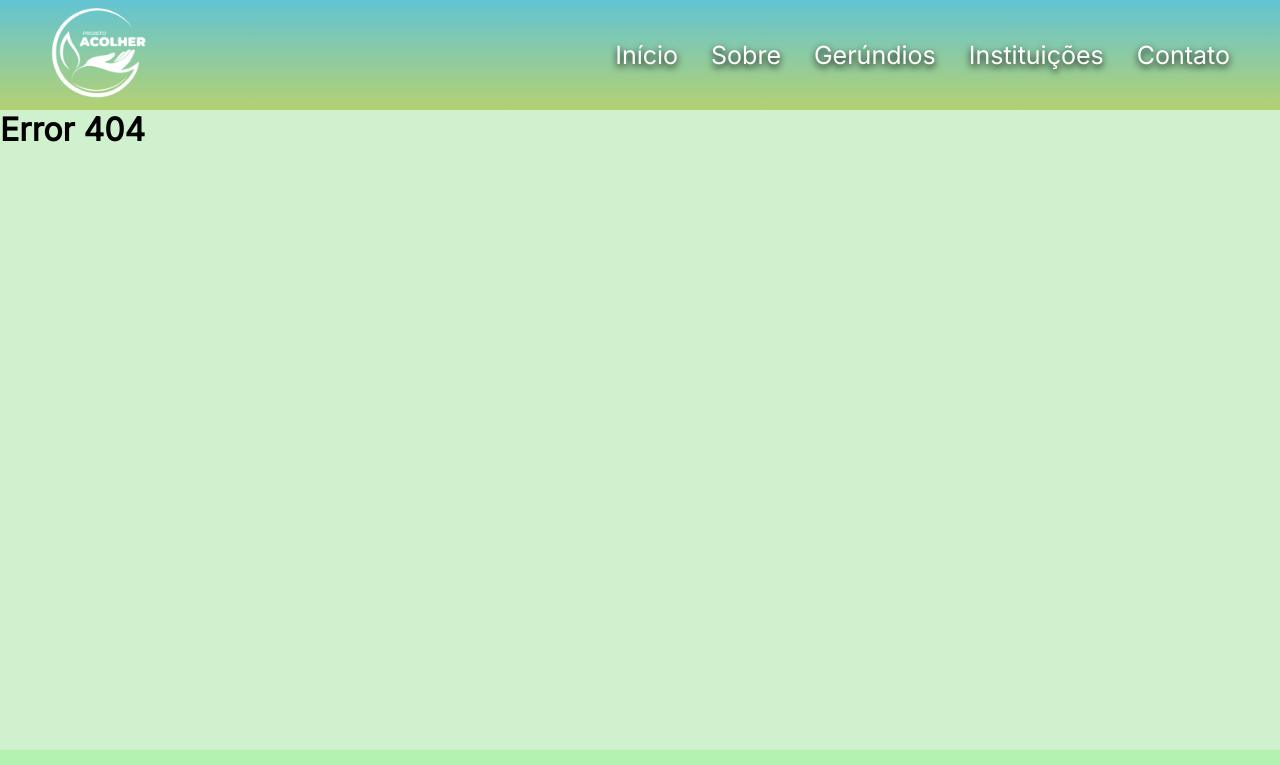
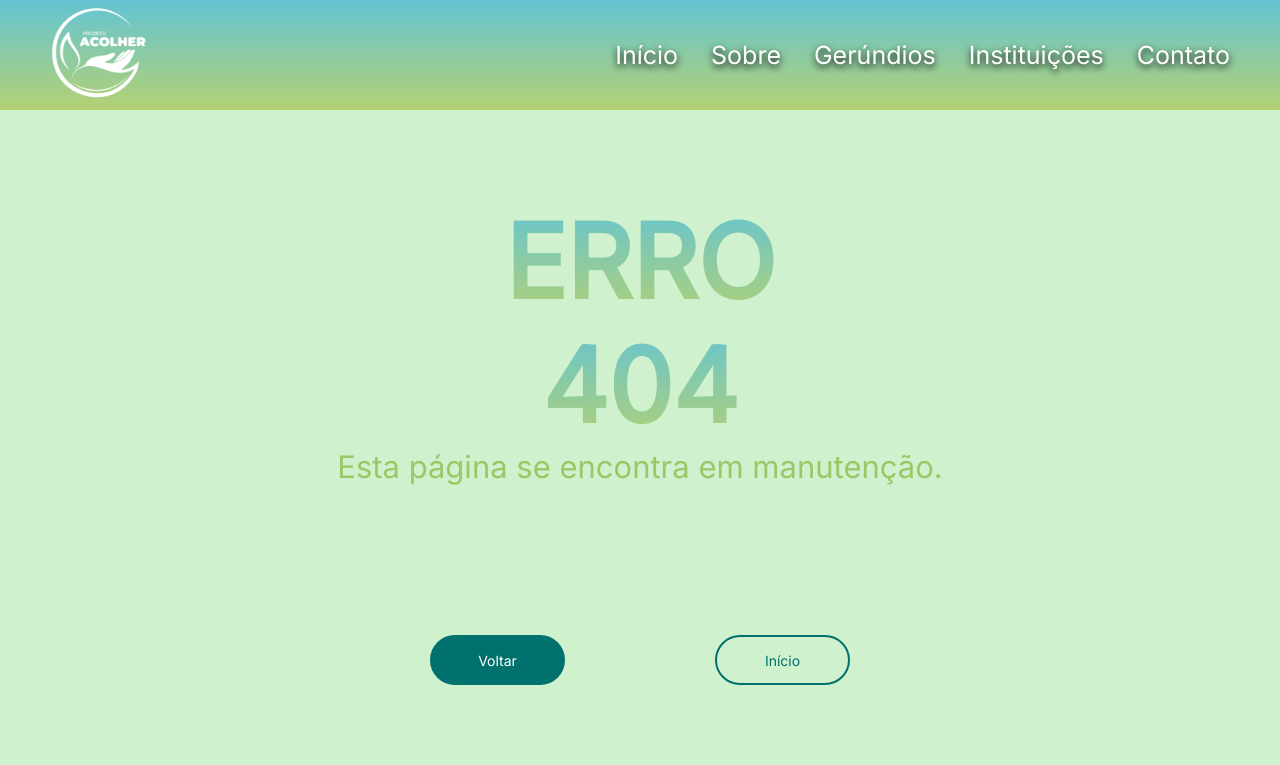
Before and after one commit to AnimaHub2023-2/FrontEnd-Monitoria, an Angular app: page /Error/404/notFounded in a window 1280 px wide. Shown: the top 765 px of the page. Built offline with nearby package versions, Linux system fonts and the light colour scheme.

Commit message:
css page error

```diff
--- a/src/app/app.component.css
+++ b/src/app/app.component.css
@@ -1,4 +1,4 @@
 .box-contain {
-    height: 80vh;
+    min-height: 80vh;
     background-color: #D0F1CD;;
 }
--- a/src/app/components/pages/error/error.component.css
+++ b/src/app/components/pages/error/error.component.css
@@ -0,0 +1,65 @@
+.error-text-box {
+    width: 100%;
+    height: 50%;
+    display: flex;
+    flex-direction: column;
+    align-items: center;
+    justify-content: center;
+    padding-top: 90px;
+}
+
+.error-text-box p:first-child, p:nth-child(2) {
+    font-size: 102px;
+    font-weight: 700;
+    background: linear-gradient(180deg, #63C4D4 0%, #B4D172 100%);
+    background-clip: text;
+    -webkit-background-clip: text;
+    -webkit-text-fill-color: transparent;
+}
+
+.error-text-box p:nth-child(3) {
+    color: #9CC766;
+    text-align: center;
+    width: 611px;
+    font-size: 31px;
+}
+
+.error-button-box {
+    width: 100%;
+    height: 50%;
+    margin-top: 150px;
+    padding-bottom: 100px;
+    display: flex;
+    align-items: center;
+    justify-content: center;
+    gap: 150px;
+}
+
+.error-button-box button {
+    width: 135px;
+    height: 50px;
+    border-radius: 25px;
+    border: 2px solid #00716D;
+    font-weight: 400;
+    font-size: 14px;
+    text-align: center;
+    transition: 0.4s;
+}
+
+.error-button-box button:first-child {
+    background: #00716D;
+    color: #fff;
+}
+
+.error-button-box button:first-child:hover {
+    background: #015d5a;
+}
+
+.error-button-box button:nth-child(2) {
+    background: transparent;
+    color: #00716D;
+}
+
+.error-button-box button:nth-child(2):hover {
+    background: #b6e1b5;;
+}
--- a/src/app/components/pages/error/error.component.html
+++ b/src/app/components/pages/error/error.component.html
@@ -1 +1,9 @@
-<h1>Error 404</h1>
+<div class="error-text-box">
+    <p>ERRO</p>
+    <p>404</p>
+    <p>Esta página se encontra em manutenção.</p>
+</div>
+<div class="error-button-box">
+    <button>Voltar</button>
+    <button (click)="homeBack()">Início</button>
+</div>
--- a/src/app/components/pages/error/error.component.ts
+++ b/src/app/components/pages/error/error.component.ts
@@ -1,4 +1,5 @@
-import { Component } from '@angular/core';
+import { Component, ComponentFactoryResolver } from '@angular/core';
+import { Router } from '@angular/router';
 
 @Component({
   selector: 'app-error',
@@ -7,4 +8,12 @@ import { Component } from '@angular/core';
 })
 export class ErrorComponent {
 
+  constructor(
+    private router: Router
+  ) {}
+
+  homeBack():void {
+    this.router.navigate(['/'])
+  }
+
 }
```
